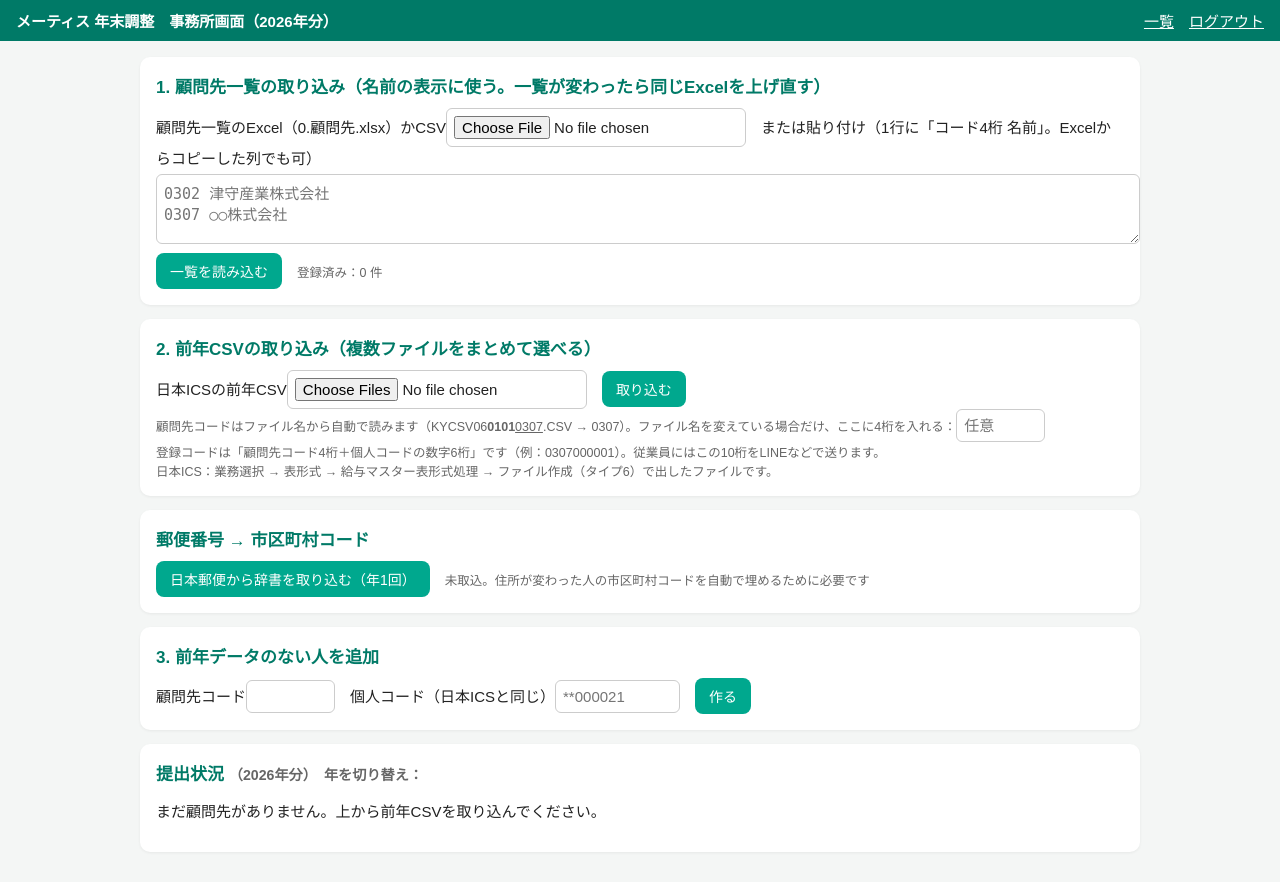
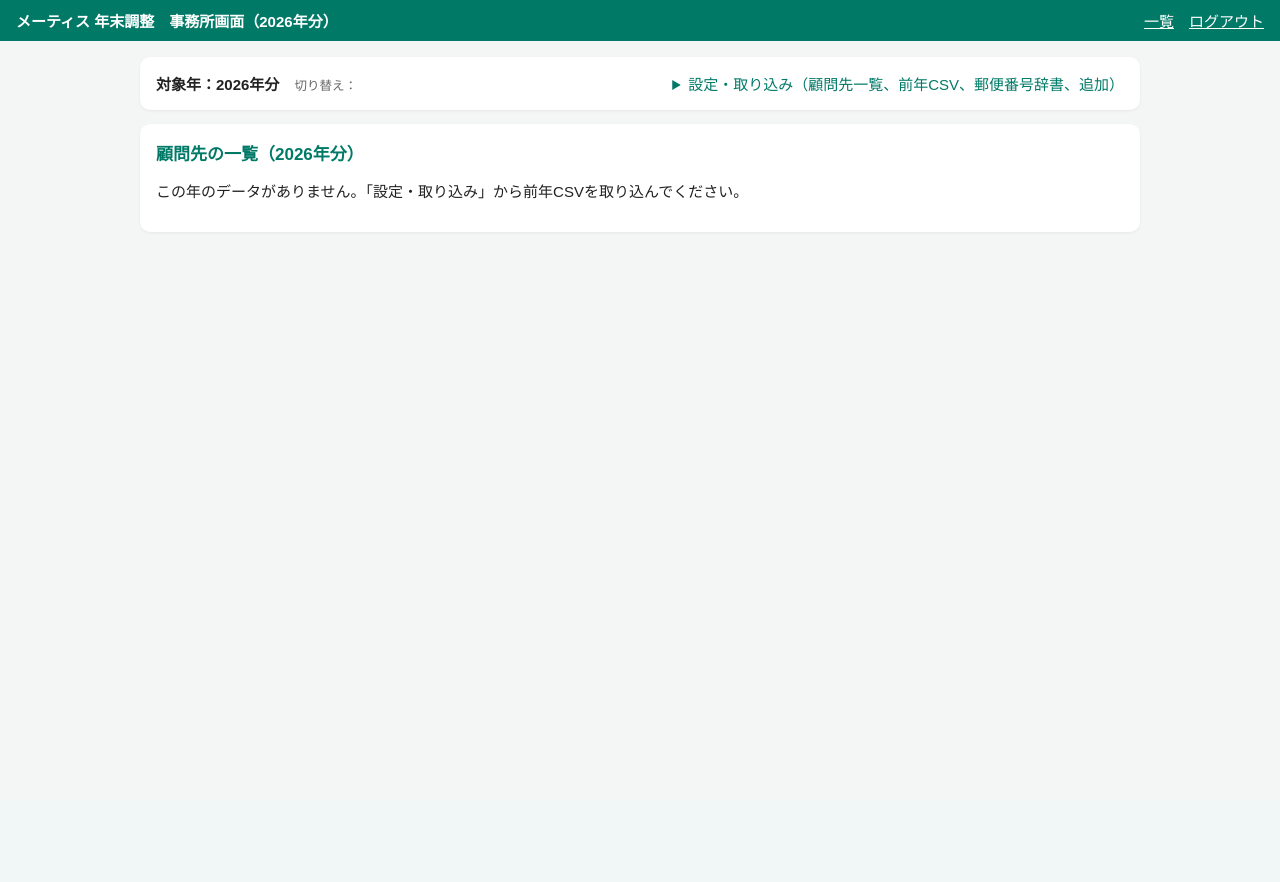
Before and after one commit to Mybiz-city/nencho-app, a PHP site: page /admin/ in a window 1280 px wide. After the commit the page ends 232 px from the top, so only its background shows below. Run offline with PHP 8.4, Linux system fonts and the light colour scheme; the visitor is signed in with stand-in values (Sample User, id 1).

Commit message:
事務所画面を「顧問先一覧 → 顧問先ごとの従業員一覧」の2段に。設定・取り込みは折りたたみ、年の切り替えを上部に
Co-Authored-By: Claude Opus 5.5 <noreply@anthropic.com>
Claude-Session: https://claude.ai/code/session_01MfdC3aHbqDJFbcti4gRo8J

```diff
--- a/admin/index.php
+++ b/admin/index.php
@@ -175,56 +175,78 @@ small{color:#666}
 <header><b><?= $h($cfg['app_name']) ?>　事務所画面（<?= $year ?>年分）</b><span><small><?= file_exists(__DIR__ . '/../version.txt') ? '版: ' . $h(trim((string)file_get_contents(__DIR__ . '/../version.txt'))) : '' ?></small>　<a href="./">一覧</a>　<?php if (!empty($cfg['deploy_key']) && !empty($cfg['github_repo'])): ?><a href="../deploy.php?key=<?= rawurlencode($cfg['deploy_key']) ?>" target="_blank" onclick="return confirm('GitHubの最新版に更新します。よろしいですか？')">アプリを更新</a>　<?php endif; ?><a href="?act=logout">ログアウト</a></span></header>
 <div class="wrap">
 <?php if ($msg): ?><div class="msg"><?= $h($msg) ?></div><?php endif; ?>
+<?php
+// 顧問先ごとの集計
+function client_rows(string $client, string $cdir): array {
+    $rows = []; $cnt = ['submitted' => 0, 'in_progress' => 0, 'new' => 0, 'retired' => 0];
+    foreach (glob("$cdir/*", GLOB_ONLYDIR) ?: [] as $ed) {
+        $emp = basename($ed); $r = json_load("$ed/answers.json"); $prev = json_load("$ed/prev.json"); $ro = json_load("$ed/roster.json", []);
+        $code = $r['emp'] ?? ($prev['code'] ?? $emp);
+        $st = $r['status'] ?? 'new';
+        if (($ro['status'] ?? 'active') === 'retired') $cnt['retired']++; else $cnt[$st] = ($cnt[$st] ?? 0) + 1;
+        $name = $r['answers']['name'] ?? ($prev ? $prev['sei'] . ' ' . $prev['mei'] : ($ro['name'] ?? ''));
+        $rows[] = [$code, $name, $st, $r['submitted_at'] ?? ($r['updated_at'] ?? ''), count(array_filter($r['certs'] ?? [], fn($c) => ($c['status'] ?? '') !== 'deleted')), !empty($r['office_checked_at']), $ro, !empty($r['answers']['has_other_income']) && $r['answers']['has_other_income'] === 'unknown', ($r['answers']['other_employer_decl'] ?? '') === 'other'];
+    }
+    usort($rows, fn($a, $b) => strcmp($a[0], $b[0]));
+    return [$rows, $cnt];
+}
+$ckeys = json_load(data_dir() . '/_company_keys.json', []);
+$base = (isset($_SERVER['HTTPS']) ? 'https' : 'http') . '://' . $_SERVER['HTTP_HOST'] . preg_replace('#/admin/.*$#', '', $_SERVER['REQUEST_URI']);
+$years = array_values(array_unique(array_filter(array_map(fn($d) => basename($d), glob(data_dir() . '/*/*', GLOB_ONLYDIR) ?: []), fn($b) => preg_match('/^\d{4}$/', $b)))); rsort($years);
+?>
 <?php if ($view === 'home'): ?>
-<div class="card"><h2>1. 顧問先一覧の取り込み（名前の表示に使う。一覧が変わったら同じExcelを上げ直す）</h2>
-<form method="post" enctype="multipart/form-data">
-<?= csrf_field() ?><input type="hidden" name="act" value="clients">
-顧問先一覧のExcel（0.顧問先.xlsx）かCSV<input type="file" name="list" accept=".xlsx,.csv,.CSV,.txt">　または貼り付け（1行に「コード4桁 名前」。Excelからコピーした列でも可）<br>
-<textarea name="paste" rows="3" style="width:100%;margin-top:6px" placeholder="0302 津守産業株式会社&#10;0307 ○○株式会社"></textarea>
-<button style="margin-top:6px">一覧を読み込む</button>　<small>登録済み：<?= count($clientNames) ?> 件</small>
-</form>
+<div class="card" style="display:flex;justify-content:space-between;align-items:center;flex-wrap:wrap;gap:8px">
+<div><b>対象年：<?= $viewYear ?>年分</b><?= $readonly ? '　<span class="st">閲覧のみ</span>' : '' ?>　<small>切り替え：<?php foreach ($years as $yy): ?><a href="?y=<?= $yy ?>" style="<?= $yy == $viewYear ? 'font-weight:700' : '' ?>"><?= $yy ?></a> <?php endforeach; ?></small></div>
+<details><summary style="cursor:pointer;color:#007A67">設定・取り込み（顧問先一覧、前年CSV、郵便番号辞書、追加）</summary>
+<div style="margin-top:10px">
+<h2>1. 顧問先一覧の取り込み</h2>
+<form method="post" enctype="multipart/form-data"><?= csrf_field() ?><input type="hidden" name="act" value="clients">
+顧問先一覧のExcel（0.顧問先.xlsx）かCSV<input type="file" name="list" accept=".xlsx,.csv,.CSV,.txt">　または貼り付け<br>
+<textarea name="paste" rows="2" style="width:100%;margin-top:6px" placeholder="0302 津守産業株式会社"></textarea>
+<button style="margin-top:6px">一覧を読み込む</button>　<small>登録済み：<?= count($clientNames) ?> 件</small></form>
+<h2 style="margin-top:14px">2. 前年CSVの取り込み（複数ファイル可）</h2>
+<form method="post" enctype="multipart/form-data"><?= csrf_field() ?><input type="hidden" name="act" value="import">
+<input type="file" name="csv[]" accept=".csv,.CSV" multiple required>　<button>取り込む</button>　<small>顧問先コードはファイル名（KYCSV06 0101<u>0307</u>.CSV）から。違う場合だけ4桁：<input type="text" name="client" size="6"></small></form>
+<small>日本ICS：業務選択 → 表形式 → 給与マスター表形式処理 → ファイル作成（タイプ6）</small>
+<h2 style="margin-top:14px">郵便番号 → 市区町村コード</h2>
+<?php $zd = json_load(data_dir() . '/_zip2city.json'); ?>
+<form method="post" style="display:inline"><?= csrf_field() ?><input type="hidden" name="act" value="zipdict"><button class="g">日本郵便から辞書を取り込む（年1回）</button></form>　<small><?= $zd ? '取込済み：' . $h(date('Y-m-d', strtotime($zd['updated_at']))) . '（' . count($zd['map']) . '件）' : '未取込' ?></small>
+<h2 style="margin-top:14px">3. 前年データのない人を追加</h2>
+<form method="post"><?= csrf_field() ?><input type="hidden" name="act" value="add_emp">顧問先コード<input type="text" name="client" size="6">　個人コード（日本ICSと同じ）<input type="text" name="emp" size="10" placeholder="**000021">　<button>作る</button></form>
+</div></details>
 </div>
-<div class="card"><h2>2. 前年CSVの取り込み（複数ファイルをまとめて選べる）</h2>
-<form method="post" enctype="multipart/form-data">
-<?= csrf_field() ?><input type="hidden" name="act" value="import">
-日本ICSの前年CSV<input type="file" name="csv[]" accept=".csv,.CSV" multiple required>　<button>取り込む</button><br>
-<small>顧問先コードはファイル名から自動で読みます（KYCSV06<b>0101</b><u>0307</u>.CSV → 0307）。ファイル名を変えている場合だけ、ここに4桁を入れる：<input type="text" name="client" size="6" placeholder="任意"></small>
-</form>
-<small>登録コードは「顧問先コード4桁＋個人コードの数字6桁」です（例：0307000001）。従業員にはこの10桁をLINEなどで送ります。<br>日本ICS：業務選択 → 表形式 → 給与マスター表形式処理 → ファイル作成（タイプ6）で出したファイルです。</small>
+<div class="card"><h2>顧問先の一覧（<?= $viewYear ?>年分）</h2>
+<?php
+$clients = array_filter(glob(data_dir() . '/*', GLOB_ONLYDIR) ?: [], fn($d) => preg_match('/\/\d{4}$/', $d) && is_dir("$d/$viewYear"));
+if (!$clients) echo '<p>この年のデータがありません。「設定・取り込み」から前年CSVを取り込んでください。</p>';
+else {
+    $tot = ['n' => 0, 'submitted' => 0, 'in_progress' => 0, 'new' => 0];
+    echo '<table><tr><th>コード</th><th>顧問先</th><th>人数</th><th>提出済み</th><th>入力中</th><th>未着手</th><th>退職</th><th>会社用ページ</th><th></th></tr>';
+    foreach ($clients as $cd) {
+        $client = basename($cd); [$rows, $cnt] = client_rows($client, "$cd/$viewYear"); $n = count($rows) - $cnt['retired'];
+        $tot['n'] += $n; foreach (['submitted', 'in_progress', 'new'] as $k) $tot[$k] += $cnt[$k];
+        $done = $n > 0 && $cnt['submitted'] === $n;
+        echo '<tr' . ($done ? ' style="background:#E3F4F0"' : '') . '><td>' . $h($client) . '</td><td><a href="?v=client&client=' . $client . '&y=' . $viewYear . '"><b>' . $h($clientNames[$client] ?? '（名前未登録）') . '</b></a></td><td>' . $n . '</td><td>' . ($cnt['submitted'] ?: '') . '</td><td>' . ($cnt['in_progress'] ?: '') . '</td><td>' . ($cnt['new'] ?: '') . '</td><td>' . ($cnt['retired'] ?: '') . '</td><td>' . (!empty($ckeys[$client]['key']) ? '発行済み' : '—') . '</td><td><a class="btn" style="font-size:12px;padding:4px 8px" href="?v=client&client=' . $client . '&y=' . $viewYear . '">開く</a></td></tr>';
+    }
+    echo '<tr style="font-weight:700"><td></td><td>合計</td><td>' . $tot['n'] . '</td><td>' . $tot['submitted'] . '</td><td>' . $tot['in_progress'] . '</td><td>' . $tot['new'] . '</td><td></td><td></td><td></td></tr></table>';
+    echo '<small>緑の行＝全員提出済み。顧問先名を押すと従業員の一覧に進みます。</small>';
+}
+?>
 </div>
-<div class="card"><h2>郵便番号 → 市区町村コード</h2>
-<?php $zd = json_load(data_dir() . '/_zip2city.json'); ?>
-<form method="post" style="display:inline"><?= csrf_field() ?><input type="hidden" name="act" value="zipdict"><button class="g">日本郵便から辞書を取り込む（年1回）</button></form>　<small><?= $zd ? '取込済み：' . $h(date('Y-m-d', strtotime($zd['updated_at']))) . '（' . count($zd['map']) . '件）' : '未取込。住所が変わった人の市区町村コードを自動で埋めるために必要です' ?></small>
-</div>
-<div class="card"><h2>3. 前年データのない人を追加</h2>
-<form method="post" style="display:inline"><?= csrf_field() ?><input type="hidden" name="act" value="add_emp">顧問先コード<input type="text" name="client" size="6">　個人コード（日本ICSと同じ）<input type="text" name="emp" size="10" placeholder="**000021">　<button>作る</button></form>
-</div>
-<div class="card"><h2>提出状況 <small>（<?= $viewYear ?>年分<?= $readonly ? '・閲覧のみ' : '' ?>）　年を切り替え：<?php foreach (array_unique(array_filter(array_map(fn($d) => basename($d), glob(data_dir() . '/*/*', GLOB_ONLYDIR) ?: []), fn($b) => preg_match('/^\d{4}$/', $b))) as $yy): ?><a href="?y=<?= $yy ?>"><?= $yy ?></a> <?php endforeach; ?></small></h2>
-<?php
-$clients = array_filter(glob(data_dir() . '/*', GLOB_ONLYDIR) ?: [], fn($d) => preg_match('/\/\d{4}$/', $d));
-if (!$clients) echo '<p>まだ顧問先がありません。上から前年CSVを取り込んでください。</p>';
-foreach ($clients as $cd):
-    $client = basename($cd); $cdir = "$cd/$viewYear"; if (!is_dir($cdir)) continue;
-    $emps = glob("$cdir/*", GLOB_ONLYDIR) ?: [];
-    $rows = []; $cnt = ['submitted' => 0, 'in_progress' => 0, 'new' => 0];
-    foreach ($emps as $ed) {
-        $emp = basename($ed); $r = json_load("$ed/answers.json"); $prev = json_load("$ed/prev.json");
-        $code = $r['emp'] ?? ($prev['code'] ?? $emp);
-        $st = $r['status'] ?? 'new'; $cnt[$st] = ($cnt[$st] ?? 0) + 1;
-        $name = $r['answers']['name'] ?? ($prev ? $prev['sei'] . ' ' . $prev['mei'] : '');
-        $ro = json_load("$ed/roster.json", []);
-        $rows[] = [$code, $name, $st, $r['submitted_at'] ?? ($r['updated_at'] ?? ''), count(array_filter($r['certs'] ?? [], fn($c) => ($c['status'] ?? '') !== 'deleted')), !empty($r['office_checked_at']), $ro];
-    }
+
+<?php elseif ($view === 'client'):
+    $client = preg_replace('/\D/', '', (string)$_GET['client']); $cdir = data_dir() . "/$client/$viewYear"; [$rows, $cnt] = client_rows($client, $cdir);
 ?>
-<?php $ckeys = json_load(data_dir() . '/_company_keys.json', []); $base = (isset($_SERVER['HTTPS']) ? 'https' : 'http') . '://' . $_SERVER['HTTP_HOST'] . preg_replace('#/admin/.*$#', '', $_SERVER['REQUEST_URI']); ?>
-<h3 style="margin:14px 0 6px"><?= $h($client) ?> <?= $h($clientNames[$client] ?? '') ?>　<small>提出 <?= $cnt['submitted'] ?> ／ 入力中 <?= $cnt['in_progress'] ?> ／ 未着手 <?= $cnt['new'] ?></small>
-　<?php if (!empty($ckeys[$client]['key'])): ?><small>会社用ページ（<?= $h(date('m/d', strtotime($ckeys[$client]['issued_at']) + 90 * 86400)) ?>まで）：<input type="text" readonly value="<?= $h("$base/company/?c=$client&k=" . $ckeys[$client]['key']) ?>" size="60" onclick="this.select()"></small> <form method="post" style="display:inline"><?= csrf_field() ?><input type="hidden" name="act" value="company_key"><input type="hidden" name="client" value="<?= $client ?>"><button class="g" style="font-size:11px;padding:3px 6px" onclick="return confirm('URLを作り直します。古いURLは使えなくなります')">作り直す</button></form><?php else: ?><form method="post" style="display:inline"><?= csrf_field() ?><input type="hidden" name="act" value="company_key"><input type="hidden" name="client" value="<?= $client ?>"><button class="g" style="font-size:12px;padding:4px 8px">会社用ページのURLを作る</button></form><?php endif; ?>
-　<a class="btn" href="?act=export&client=<?= $client ?>&y=<?= $viewYear ?>">提出済みをCSVで出す</a> <a class="btn g" href="?act=export&client=<?= $client ?>&all=1&y=<?= $viewYear ?>">全員分を出す</a> <a class="btn g" href="?act=photos_zip&client=<?= $client ?>&y=<?= $viewYear ?>">写真をまとめて保存</a></h3>
-<table><tr><th>登録コード<br><small>（下はICSの個人コード）</small></th><th>氏名</th><th>在籍</th><th>状態</th><th>最終更新</th><th>写真</th><th>事務所確認</th><th></th></tr>
+<p><a href="?y=<?= $viewYear ?>">← 顧問先の一覧</a></p>
+<div class="card"><h2><?= $h($client) ?> <?= $h($clientNames[$client] ?? '') ?>　<small><?= $viewYear ?>年分　提出 <?= $cnt['submitted'] ?> ／ 入力中 <?= $cnt['in_progress'] ?> ／ 未着手 <?= $cnt['new'] ?> ／ 退職 <?= $cnt['retired'] ?></small></h2>
+<p><a class="btn" href="?act=export&client=<?= $client ?>&y=<?= $viewYear ?>">提出済みをCSVで出す</a> <a class="btn g" href="?act=export&client=<?= $client ?>&all=1&y=<?= $viewYear ?>">全員分を出す</a> <a class="btn g" href="?act=photos_zip&client=<?= $client ?>&y=<?= $viewYear ?>">写真をまとめて保存</a></p>
+<?php if (!$readonly): ?>
+<p><?php if (!empty($ckeys[$client]['key'])): ?><small>会社用ページ（<?= $h(date('m/d', strtotime($ckeys[$client]['issued_at']) + 90 * 86400)) ?>まで有効）：<input type="text" readonly value="<?= $h("$base/company/?c=$client&k=" . $ckeys[$client]['key']) ?>" size="70" onclick="this.select()"></small> <form method="post" style="display:inline"><?= csrf_field() ?><input type="hidden" name="act" value="company_key"><input type="hidden" name="client" value="<?= $client ?>"><button class="g" style="font-size:11px;padding:3px 6px" onclick="return confirm('URLを作り直します。古いURLは使えなくなります')">作り直す</button></form><?php else: ?><form method="post" style="display:inline"><?= csrf_field() ?><input type="hidden" name="act" value="company_key"><input type="hidden" name="client" value="<?= $client ?>"><button class="g" style="font-size:12px;padding:4px 8px">会社用ページのURLを作る</button></form><?php endif; ?></p>
+<?php endif; ?>
+<table><tr><th>登録コード<br><small>（下はICSの個人コード）</small></th><th>氏名</th><th>在籍</th><th>状態</th><th>最終更新</th><th>写真</th><th>注意</th><th>事務所確認</th><th></th></tr>
 <?php foreach ($rows as $w): ?>
-<tr><td><?php if (str_starts_with($w[0], 'N')): ?><form method="post" style="display:inline"><?= csrf_field() ?><input type="hidden" name="act" value="assign_code"><input type="hidden" name="client" value="<?= $client ?>"><input type="hidden" name="old" value="<?= $h($w[0]) ?>"><small>会社が追加</small><br><input type="text" name="new" size="9" placeholder="**000021"><button style="font-size:12px;padding:3px 6px">割当</button></form><?php else: ?><b><?= $h($client . code_digits($w[0])) ?></b><br><small><?= $h($w[0]) ?></small><?php endif; ?></td><td><?= $h($w[1]) ?></td><td><?= ($w[6]['status'] ?? 'active') === 'retired' ? '<span class="st" style="background:#fdecea;color:#C8372D">退職 ' . $h($w[6]['retire'] ?? '') . '</span>' : '在籍' ?><?= !empty($w[6]['hire']) ? '<br><small>入社 ' . $h($w[6]['hire']) . '</small>' : '' ?></td><td><span class="st <?= $w[2] ?>"><?= ['submitted' => '提出済み', 'in_progress' => '入力中', 'new' => '未着手'][$w[2]] ?? $w[2] ?></span></td><td><?= $w[3] ? $h(date('m/d H:i', strtotime($w[3]))) : '' ?></td><td><?= $w[4] ?>枚</td><td><?= $w[5] ? '✓' : '' ?></td><td><a href="?v=emp&client=<?= $client ?>&emp=<?= rawurlencode($w[0]) ?>&y=<?= $viewYear ?>">開く</a></td></tr>
+<tr><td><?php if (str_starts_with($w[0], 'N')): ?><form method="post" style="display:inline"><?= csrf_field() ?><input type="hidden" name="act" value="assign_code"><input type="hidden" name="client" value="<?= $client ?>"><input type="hidden" name="old" value="<?= $h($w[0]) ?>"><small>会社が追加</small><br><input type="text" name="new" size="9" placeholder="**000021"><button style="font-size:12px;padding:3px 6px">割当</button></form><?php else: ?><b><?= $h($client . code_digits($w[0])) ?></b><br><small><?= $h($w[0]) ?></small><?php endif; ?></td><td><?= $h($w[1]) ?></td><td><?= ($w[6]['status'] ?? 'active') === 'retired' ? '<span class="st" style="background:#fdecea;color:#C8372D">退職 ' . $h($w[6]['retire'] ?? '') . '</span>' : '在籍' ?><?= !empty($w[6]['hire']) ? '<br><small>入社 ' . $h($w[6]['hire']) . '</small>' : '' ?></td><td><span class="st <?= $w[2] ?>"><?= ['submitted' => '提出済み', 'in_progress' => '入力中', 'new' => '未着手'][$w[2]] ?? $w[2] ?></span></td><td><?= $w[3] ? $h(date('m/d H:i', strtotime($w[3]))) : '' ?></td><td><?= $w[4] ?>枚</td><td><?= $w[7] ? '<small style="color:#C8372D">確定申告へ</small>' : '' ?><?= $w[8] ? '<small style="color:#C8372D">乙欄・年調しない</small>' : '' ?></td><td><?= $w[5] ? '✓' : '' ?></td><td><a href="?v=emp&client=<?= $client ?>&emp=<?= rawurlencode($w[0]) ?>&y=<?= $viewYear ?>">開く</a></td></tr>
 <?php endforeach; ?></table>
-<?php endforeach; ?>
 </div>
 
 <?php elseif ($view === 'emp'):
@@ -260,6 +282,6 @@ foreach ($clients as $cd):
 <table><tr><th>列</th><th>項目</th><th>前年</th><th>今年</th></tr>
 <?php foreach ($row as $i => $v) { $pv = $p['raw'][$i] ?? ''; if ($v === '' && $pv === '') continue; if ($i >= 24 && $i <= 125) continue; $chg = (string)$v !== (string)$pv; echo '<tr class="' . ($chg ? 'chg' : '') . '"><td>' . ($i + 1) . '</td><td>' . $h($hdr[$i] ?? '') . '</td><td>' . $h($pv) . '</td><td>' . $h($v) . '</td></tr>'; } ?>
 </table></div>
-<p><a class="btn g" href="./">一覧に戻る</a></p>
+<p><a class="btn g" href="?v=client&client=<?= $client ?>&y=<?= $viewYear ?>">この顧問先の一覧に戻る</a></p>
 <?php endif; ?>
 </div></body></html>
```
